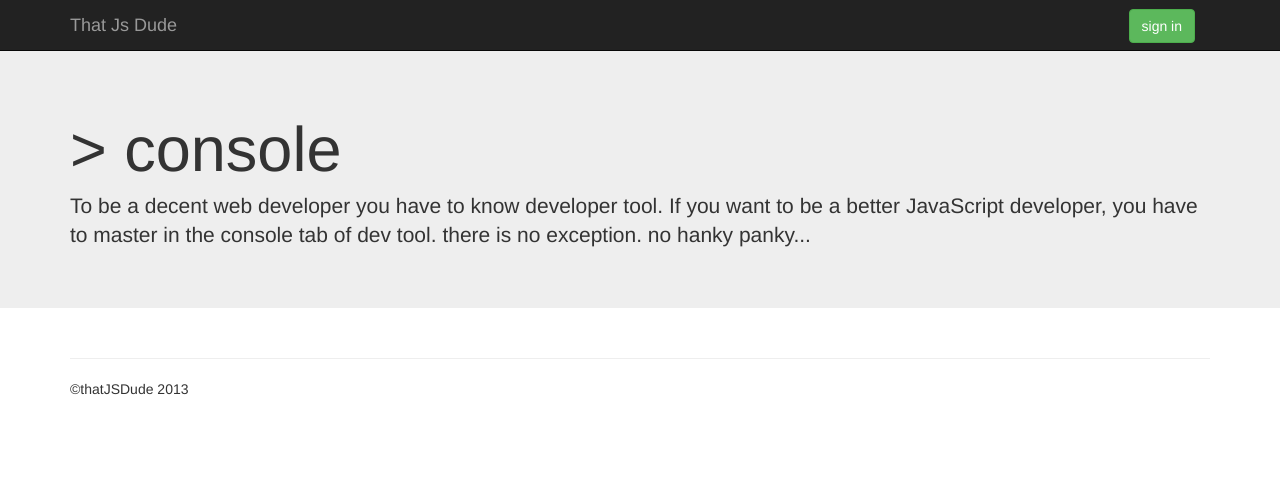
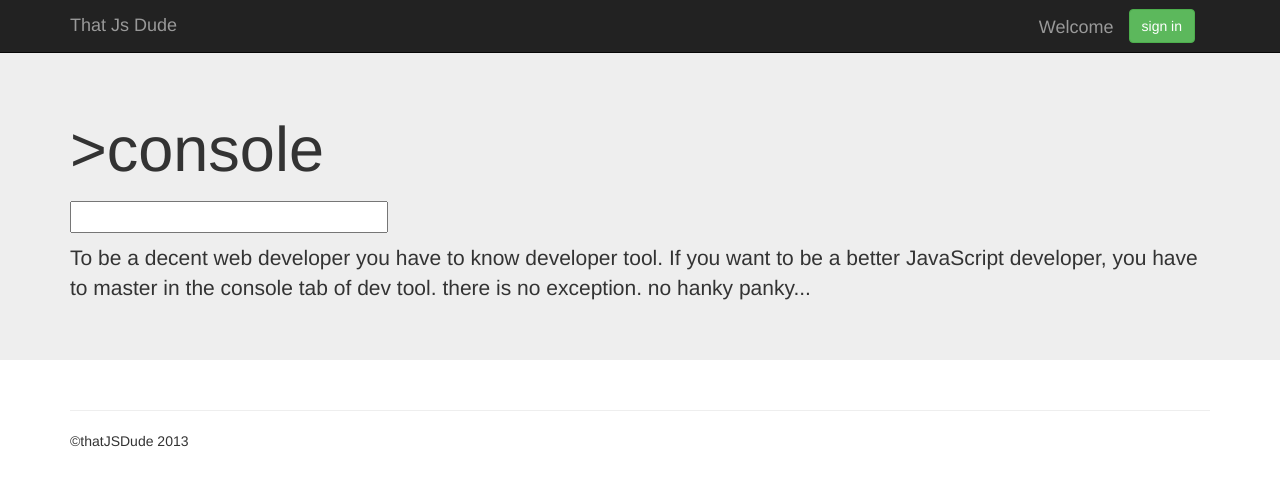
Before and after one commit to khan4019/thatJsDude, a plain HTML site: page jsConcepts/concepts/console.html in a window 1280 px wide. Drawn offline with Linux system fonts and the light colour scheme.

Commit message:
sepearted credentials JS manageLoggin

```diff
--- a/jsConcepts/concepts/console.html
+++ b/jsConcepts/concepts/console.html
@@ -57,7 +57,8 @@
     <!-- Main jumbotron for a primary marketing message or call to action -->
     <div class="jumbotron">
       <div class="container">
-        <h1>> console</h1>
+        <h1>>console</h1>
+        <h3><input type="text" id="searchInput"> </h3>
         <p>To be a decent web developer you have to know developer tool. If you want to be a better JavaScript developer, you have to master in the console tab of dev tool. there is no exception. no hanky panky...</p>
       </div>
     </div>
@@ -85,30 +86,6 @@
     <script src="../../js/bootstrap.min.js"></script>
     <script src="../../js/oAuth/googleOAuth.js"></script>
     <script src="../../js/oAuth/cookieManager.js"></script>
-    <script type="text/javascript">
-      var uName = cookieManager.getCookie('uName');
-      if(uName){
-        $('#loginText, #logoutText').toggleClass('hide');
-        $('#uName').text('Welcome ' + uName);
-      }else{
-        $('#uName').addClass('hide');
-      }
-
-      $('#loginText').on('click', function(){
-        login();
-      });
-      $('#logoutText').on('click', function () {
-
-         $('#myIFrame').location='https://www.google.com/accounts/Logout';
-         startLogoutPolling();
-         return false;
-      });
-    </script>
-    <script>
-      $(document).ready(function(){
-        // Target your .container, .wrapper, .post, etc.
-        $(".videoLink").fitVids();
-      });
-    </script>
+    <script type="../../js/oAuth/manageLogin.js"></script>
   </body>
 </html>
```
Also changed, not shown: js/oAuth/manageLogin.js (added, +17 -0 lines).
